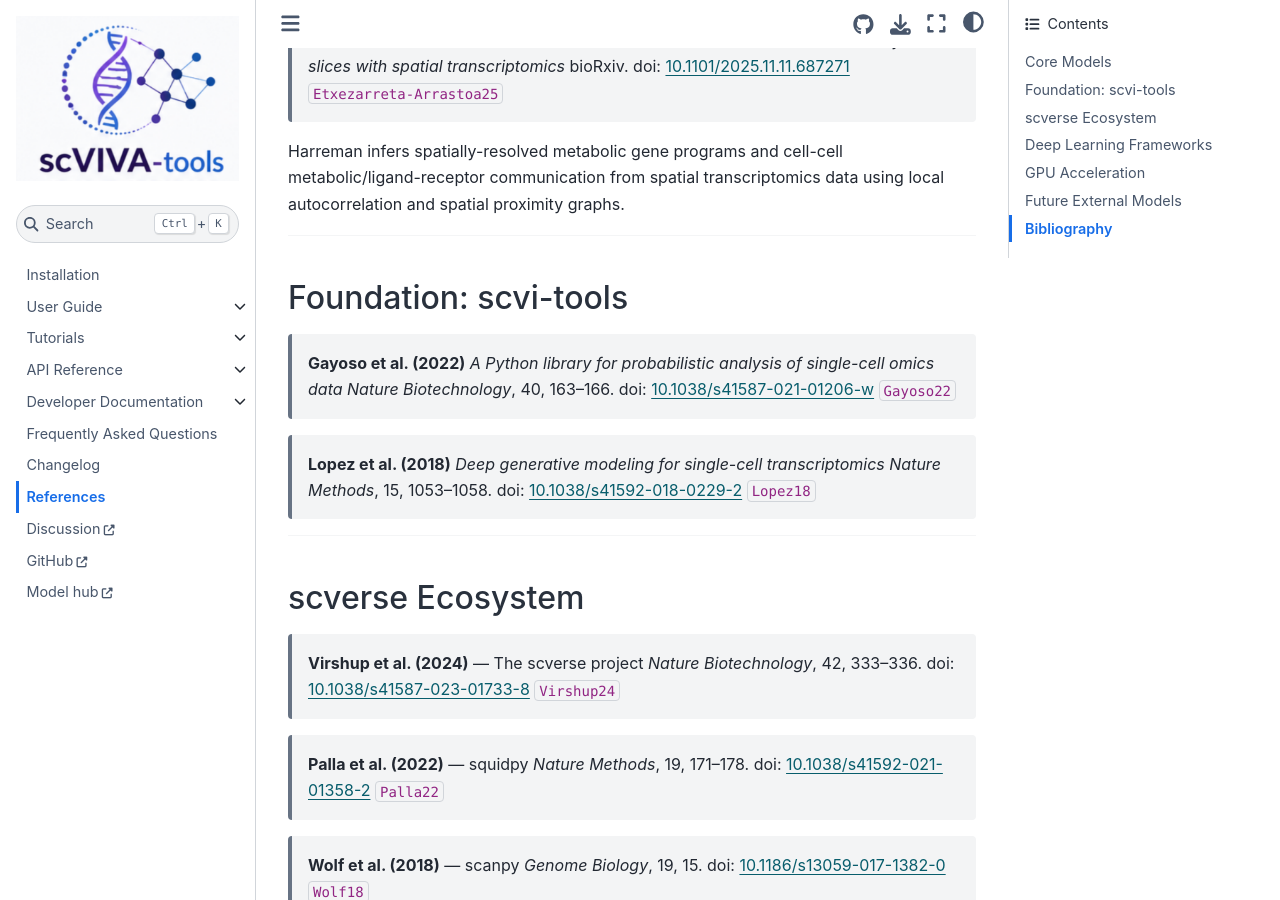
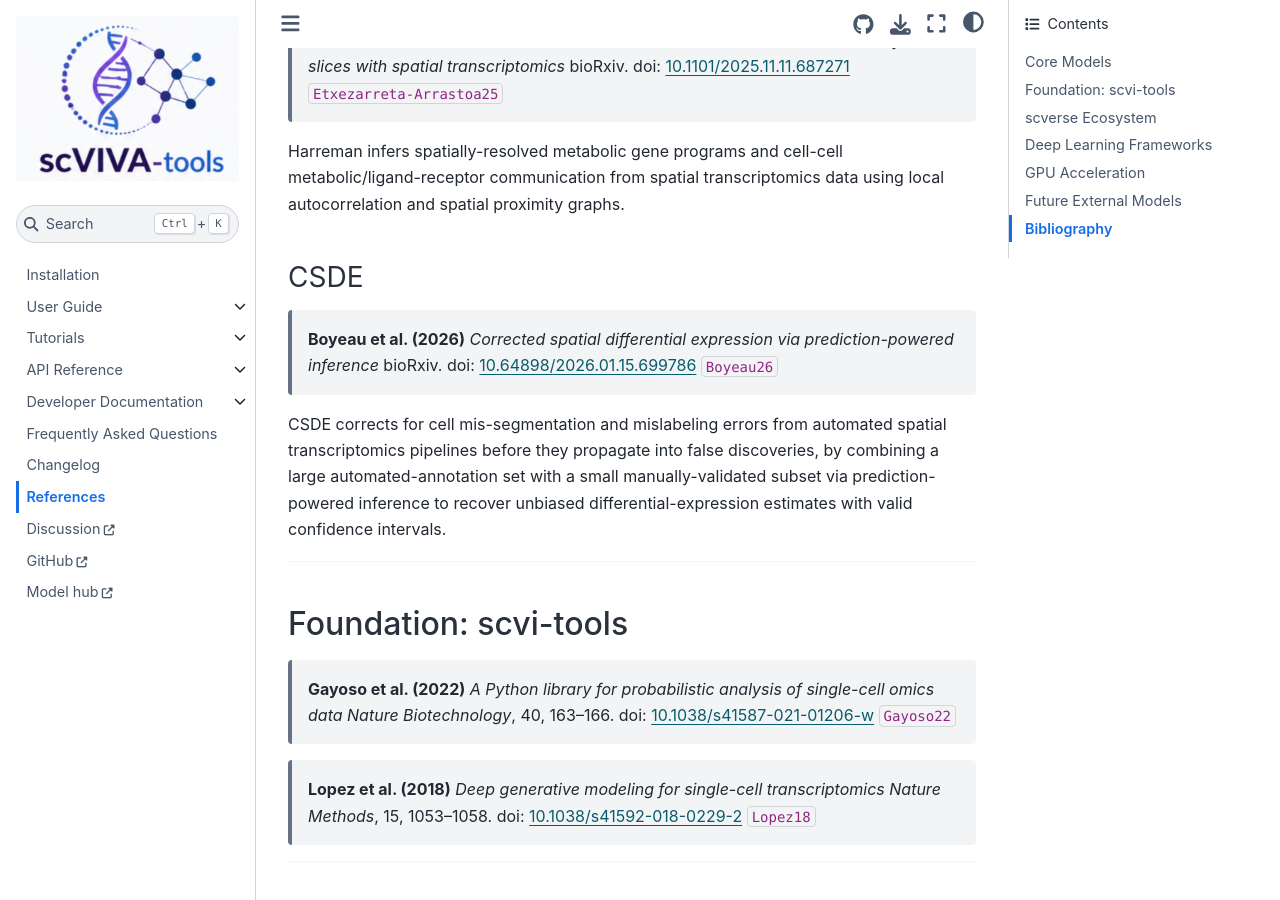
Before and after one commit to YosefLab/spatialvi-tools, a Sphinx documentation site: the page built from docs/references.md, in a window 1280 px wide and 900 px high, scrolled down 1189 px. Built offline with Sphinx 7.4.7 and the Sphinx Book theme 1.1.4, drawn with Linux system fonts in a browser that asks for light colours; pages that are not in the unit, such as notebooks, are missing from menus; cross-references to code outside the pages are shown as plain code; the version number is read from the project's files by our own code.

Commit message:
docs(csde): add user guide page, API entries, and citation

```diff
--- a/docs/references.bib
+++ b/docs/references.bib
@@ -220,3 +220,11 @@
   year = {2022},
   publisher = {Nature Publishing Group}
 }
+
+@article{Boyeau26,
+  title = {Corrected spatial differential expression via prediction-powered inference},
+  author = {Pierre Boyeau},
+  journal = {bioRxiv},
+  doi = {10.64898/2026.01.15.699786},
+  year = {2026}
+}
--- a/docs/references.md
+++ b/docs/references.md
@@ -47,6 +47,18 @@ Pyro-based probabilistic model with neighbor-aware decoders.
 
 Harreman infers spatially-resolved metabolic gene programs and cell-cell metabolic/ligand-receptor
 communication from spatial transcriptomics data using local autocorrelation and spatial proximity graphs.
+
+### CSDE
+
+> **Boyeau et al. (2026)**
+> *Corrected spatial differential expression via prediction-powered inference*
+> bioRxiv. doi: [10.64898/2026.01.15.699786](https://doi.org/10.64898/2026.01.15.699786)
+> {cite:p}`Boyeau26`
+
+CSDE corrects for cell mis-segmentation and mislabeling errors from automated spatial
+transcriptomics pipelines before they propagate into false discoveries, by combining a large
+automated-annotation set with a small manually-validated subset via prediction-powered
+inference to recover unbiased differential-expression estimates with valid confidence intervals.
 
 ---
 
```
Also changed, not shown: docs/api/user.md (+1 -0 lines), docs/user_guide/models/csde.md (added, +70 -0 lines).
